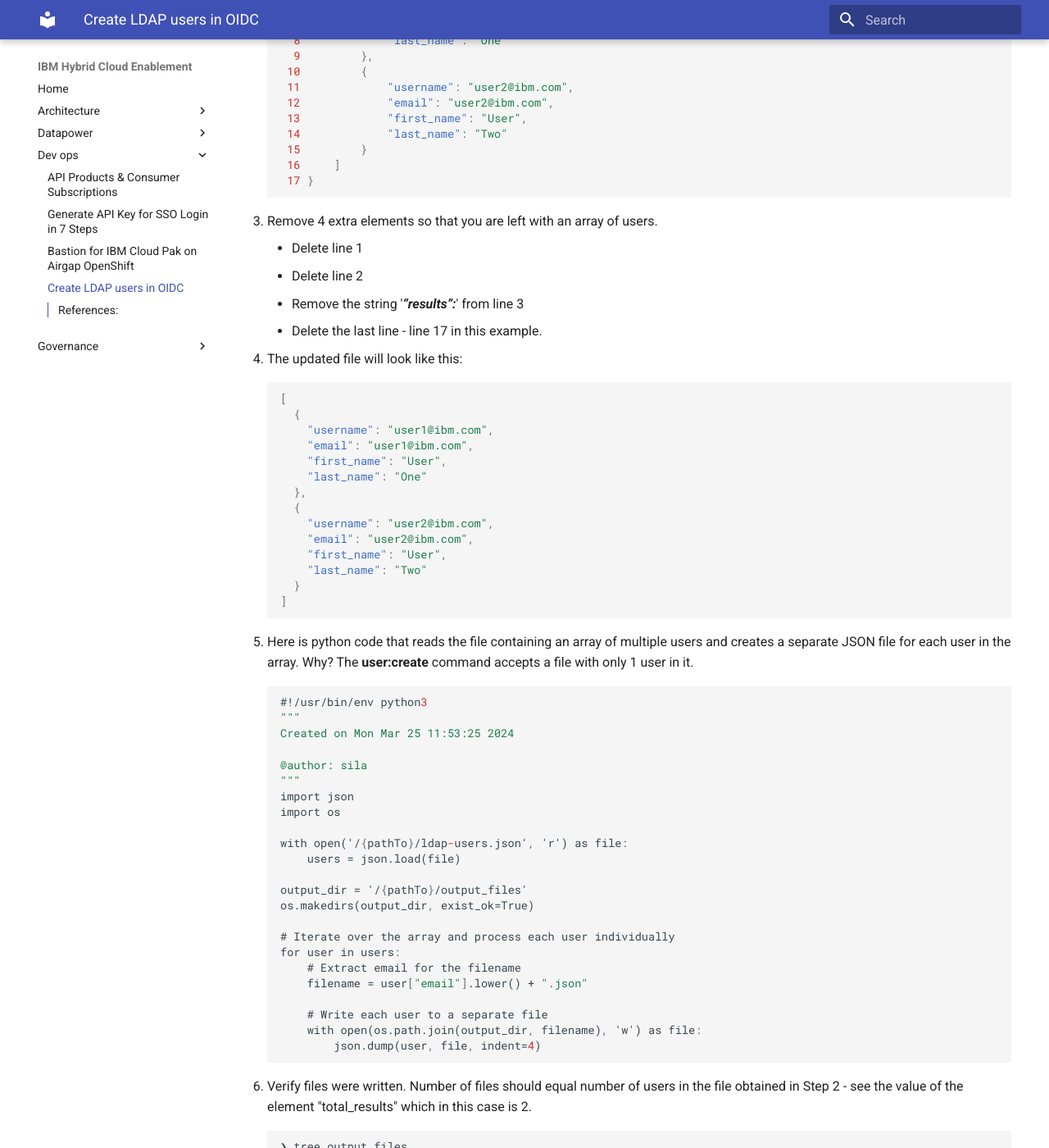
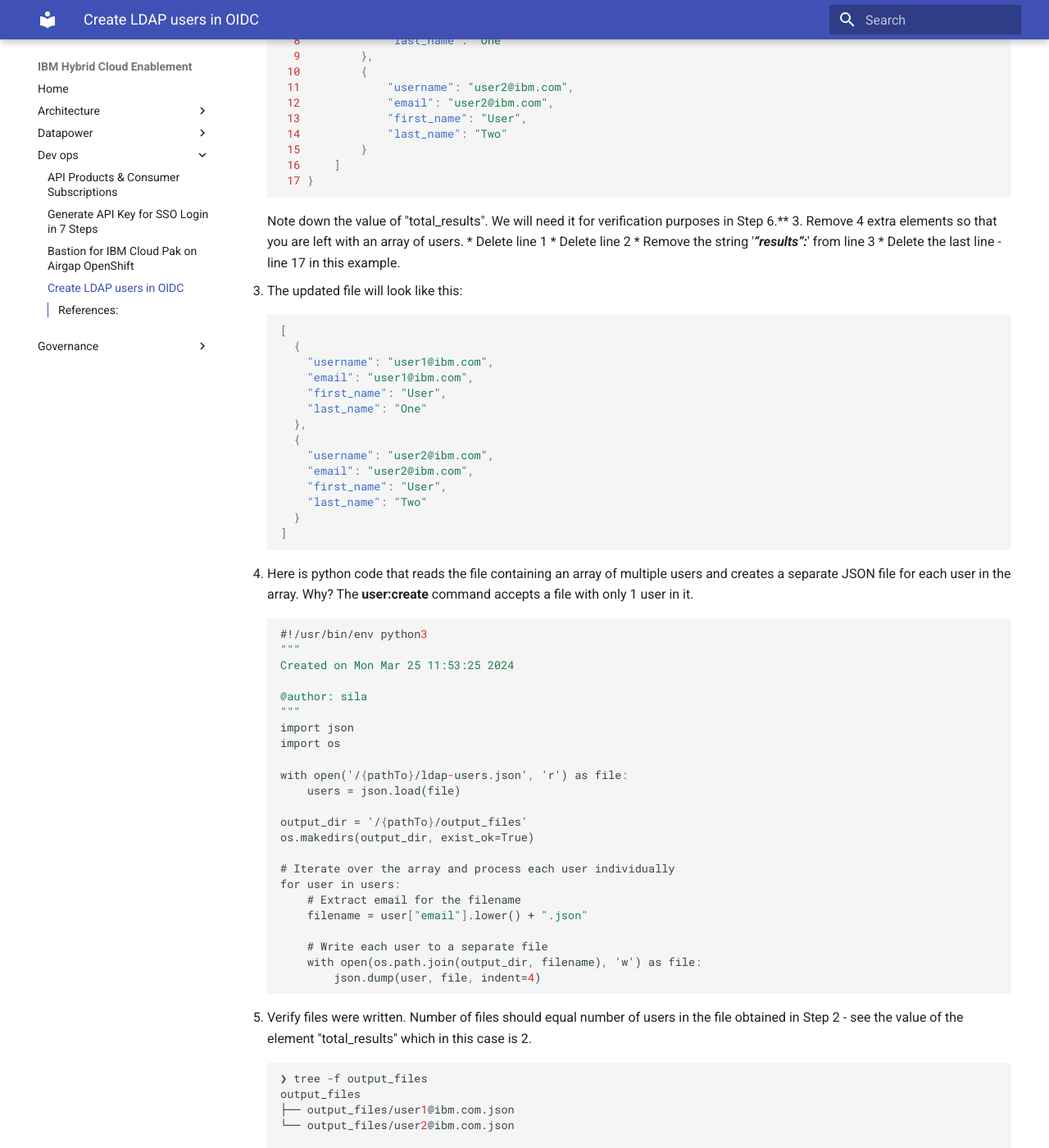
Before and after one commit to ibm-apiconnect/apic-hybrid-cloud-enablement, an MkDocs documentation site: the page built from docs-and-tools/dev-ops/create-oidc-users-from-ldap.md, in a window 1280 px wide and 1400 px high, scrolled down 557 px. Shown: the whole window at 82% size. Built offline with MkDocs 1.6.1 and Material for MkDocs 9.7.7, drawn with Linux system fonts in a browser that asks for light colours; part of the change alters nothing that is shown; some of the changed text lies outside the part shown.

````diff
--- a/docs-and-tools/dev-ops/create-oidc-users-from-ldap.md
+++ b/docs-and-tools/dev-ops/create-oidc-users-from-ldap.md
@@ -33,7 +33,7 @@
      16     ]
      17 }
     ```
-
+    Note down the value of "total_results". We will need it for verification purposes in Step 6.**
 3. Remove 4 extra elements so that you are left with an array of users.
     * Delete line 1
     * Delete line 2
@@ -91,10 +91,12 @@
 6. Verify files were written. Number of files should equal number of users in the file obtained in Step 2 - see the value of the element "total_results" which in this case is 2.
 
     ```json
-    ❯ tree output_files
+    ❯ tree -f output_files
     output_files
-    ├── user1@ibm.com.json
-    └── user2@ibm.com.json
+    ├── output_files/user1@ibm.com.json
+    └── output_files/user2@ibm.com.json
+
+    1 directory, 2 files
     ```
 
 7. Verify file contents.
````
